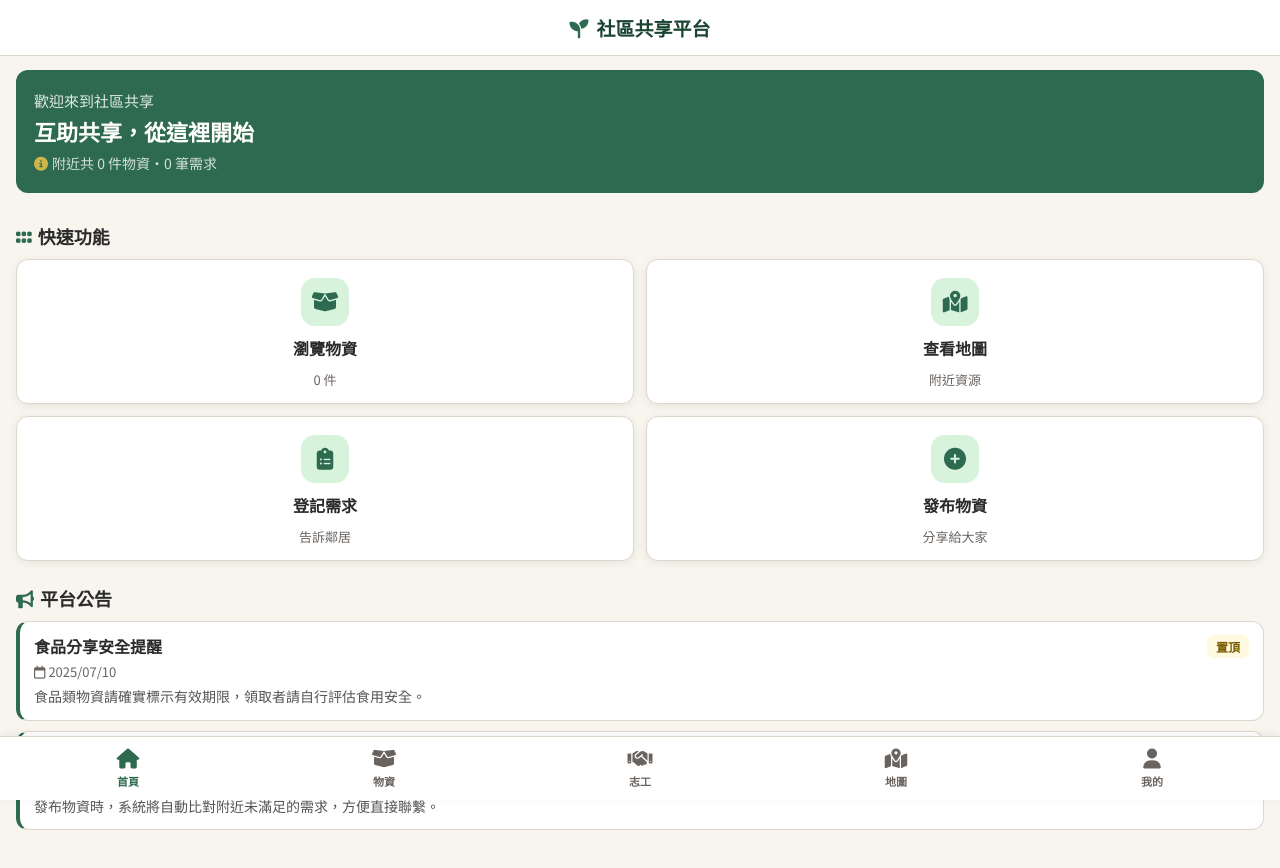
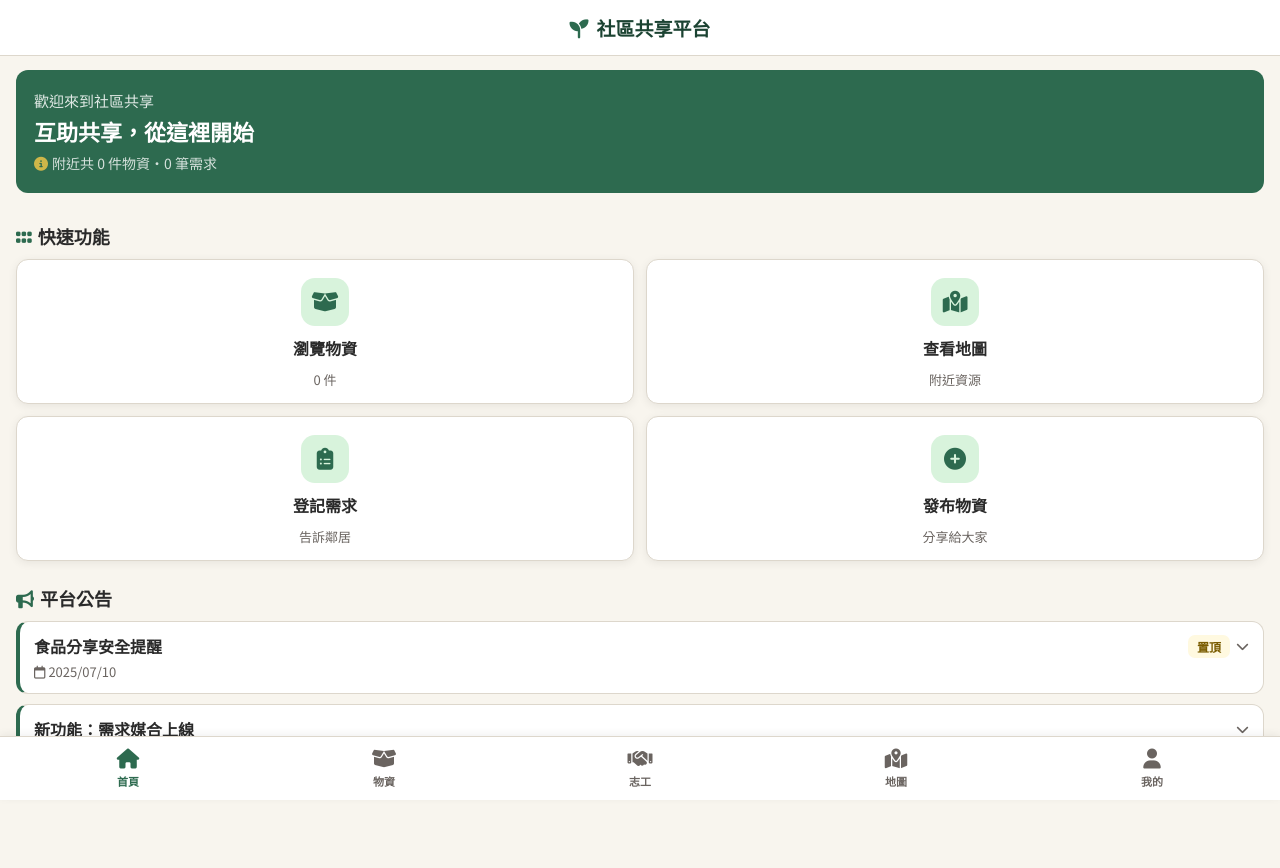
Before and after one commit to Yuan114021/IBM_bob_group12, a React (Vite) app in the folder frontend/: page / in a window 1280 px wide. Shown: the top 868 px of the page. Built offline with nearby package versions, Linux system fonts and the light colour scheme; no server answers.

Commit message:
fix: JWT sub string type, GPS fallback for publish/demand, resources load on init, announcement expandable

```diff
--- a/frontend/src/pages/DemandPage.jsx
+++ b/frontend/src/pages/DemandPage.jsx
@@ -20,7 +20,9 @@ export default function DemandPage() {
   const handleSubmit = async (e) => {
     e.preventDefault(); setLoading(true); setError('')
     try {
-      const pos = await getLocation()
+      // 定位失敗時使用台北市中心作為預設座標
+      let pos = { lat: 25.0330, lng: 121.5654 }
+      try { pos = await getLocation() } catch (_) {}
       await api.post('/demands/', { ...form, location_lat: pos.lat, location_lng: pos.lng, location_display: form.location_display || '附近區域' })
       navigate('/')
     } catch (err) {
--- a/frontend/src/pages/HomePage.jsx
+++ b/frontend/src/pages/HomePage.jsx
@@ -1,4 +1,4 @@
-import { useState, useEffect } from 'react'
+import { useState, useEffect, useCallback } from 'react'
 import { useNavigate } from 'react-router-dom'
 import { useAuth } from '../context/AuthContext'
 import api from '../api'
@@ -7,6 +7,7 @@ export default function HomePage() {
   const { user } = useAuth()
   const navigate = useNavigate()
   const [stats, setStats] = useState({ resources: 0, demands: 0 })
+  const [openAnnouncement, setOpenAnnouncement] = useState(null)
 
   useEffect(() => {
     Promise.all([
@@ -85,24 +86,39 @@ export default function HomePage() {
         {[
           { title: '食品分享安全提醒', date: '2025/07/10', tag: '置頂', body: '食品類物資請確實標示有效期限，領取者請自行評估食用安全。' },
           { title: '新功能：需求媒合上線', date: '2025/07/08', tag: null, body: '發布物資時，系統將自動比對附近未滿足的需求，方便直接聯繫。' },
-        ].map(a => (
-          <div key={a.title} style={{
+        ].map(a => {
+          const isOpen = openAnnouncement === a.title
+          return (
+            <div key={a.title}
+              onClick={() => setOpenAnnouncement(isOpen ? null : a.title)}
+              style={{
                 background: 'var(--surface)',
                 borderRadius: 'var(--r-md)',
                 border: '1px solid var(--border)',
                 padding: '12px 14px',
                 borderLeft: '4px solid var(--primary)',
-          }}>
+                cursor: 'pointer',
+                userSelect: 'none',
+              }}
+            >
               <div style={{ display: 'flex', justifyContent: 'space-between', alignItems: 'center', marginBottom: 4 }}>
                 <div style={{ fontSize: 16, fontWeight: 700 }}>{a.title}</div>
+                <div style={{ display: 'flex', alignItems: 'center', gap: 6 }}>
                   {a.tag && <span className="tag tag-yellow">{a.tag}</span>}
+                  <i className={`fa-solid fa-chevron-${isOpen ? 'up' : 'down'}`} style={{ fontSize: 13, color: 'var(--text-sub)' }}></i>
                 </div>
-            <div style={{ fontSize: 13, color: 'var(--text-sub)', marginBottom: 5 }}>
+              </div>
+              <div style={{ fontSize: 13, color: 'var(--text-sub)', marginBottom: isOpen ? 8 : 0 }}>
                 <i className="fa-regular fa-calendar" style={{ marginRight: 3 }}></i>{a.date}
               </div>
-            <div style={{ fontSize: 14, color: '#555', lineHeight: 1.55 }}>{a.body}</div>
+              {isOpen && (
+                <div style={{ fontSize: 14, color: '#555', lineHeight: 1.65, borderTop: '1px solid var(--border)', paddingTop: 8, marginTop: 4 }}>
+                  {a.body}
                 </div>
-        ))}
+              )}
+            </div>
+          )
+        })}
       </div>
     </div>
   )
--- a/frontend/src/pages/PublishPage.jsx
+++ b/frontend/src/pages/PublishPage.jsx
@@ -39,7 +39,9 @@ export default function PublishPage() {
     if (form.category === '食品' && !form.expiry_date) { setError('食品類別必須填寫有效期限'); return }
     setLoading(true); setError('')
     try {
-      const pos = await getLocation()
+      // 定位失敗時使用台北市中心作為預設座標
+      let pos = { lat: 25.0330, lng: 121.5654 }
+      try { pos = await getLocation() } catch (_) {}
       const data = new FormData()
       Object.entries(form).forEach(([k, v]) => v && data.append(k, v))
       data.append('location_lat', pos.lat)
--- a/frontend/src/pages/ResourcesPage.jsx
+++ b/frontend/src/pages/ResourcesPage.jsx
@@ -18,15 +18,17 @@ export default function ResourcesPage() {
       pos => setUserPos({ lat: pos.coords.latitude, lng: pos.coords.longitude }),
       () => {}
     )
+    // 無論定位成否，初次都先載入全部資料
+    fetchResources(category, keyword, null)
   }, [])
 
-  const fetchResources = async (cat, kw) => {
+  const fetchResources = async (cat, kw, pos) => {
     setLoading(true)
     try {
       const params = {}
       if (kw) params.keyword = kw
       if (cat !== '全部') params.category = cat
-      if (userPos) { params.lat = userPos.lat; params.lng = userPos.lng }
+      if (pos) { params.lat = pos.lat; params.lng = pos.lng }
       const res = await api.get('/resources/', { params })
       setResources(res.data)
     } finally {
@@ -34,9 +36,11 @@ export default function ResourcesPage() {
     }
   }
 
-  useEffect(() => { fetchResources(category, keyword) }, [category, userPos])
+  useEffect(() => {
+    if (userPos) fetchResources(category, keyword, userPos)
+  }, [category, userPos])
 
-  const handleSearch = e => { e.preventDefault(); fetchResources(category, keyword) }
+  const handleSearch = e => { e.preventDefault(); fetchResources(category, keyword, userPos) }
 
   return (
     <div className="page-content" style={{ background: 'var(--bg)' }}>
```
Also changed, not shown: 2 other files (tests, documents, lock files or other folders). Lines whose indentation alone changed are shown as unchanged.
